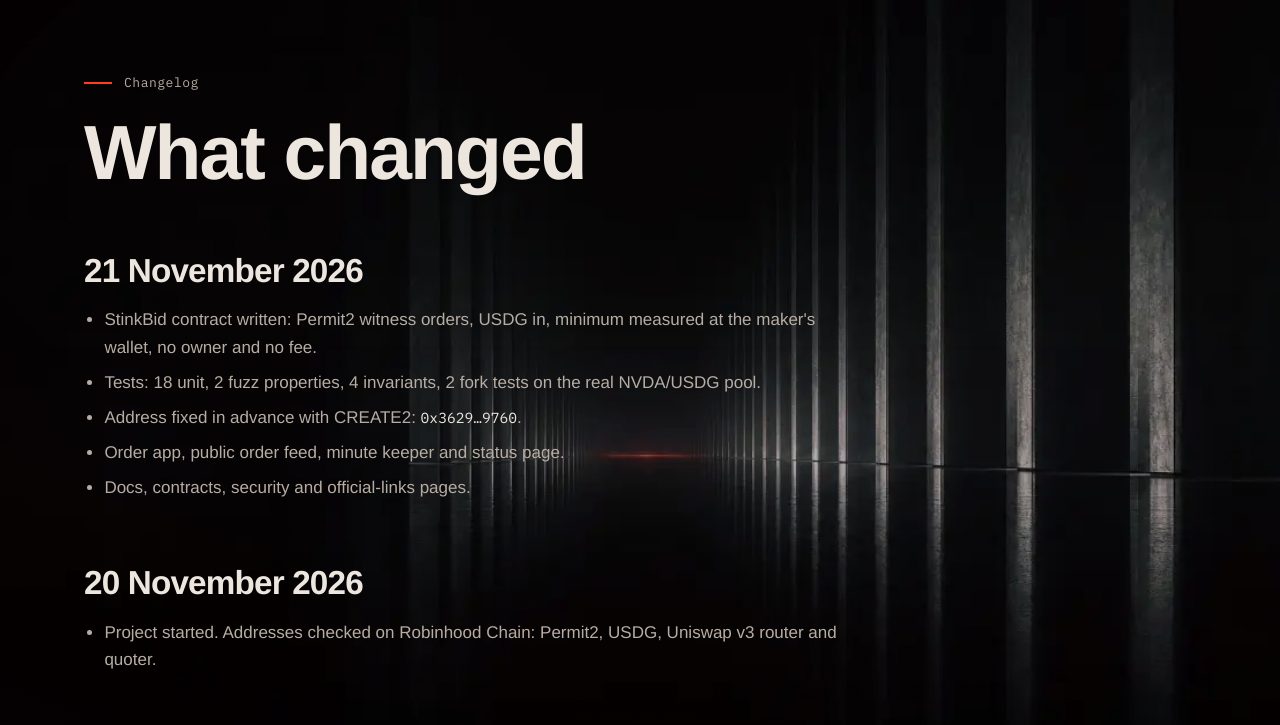
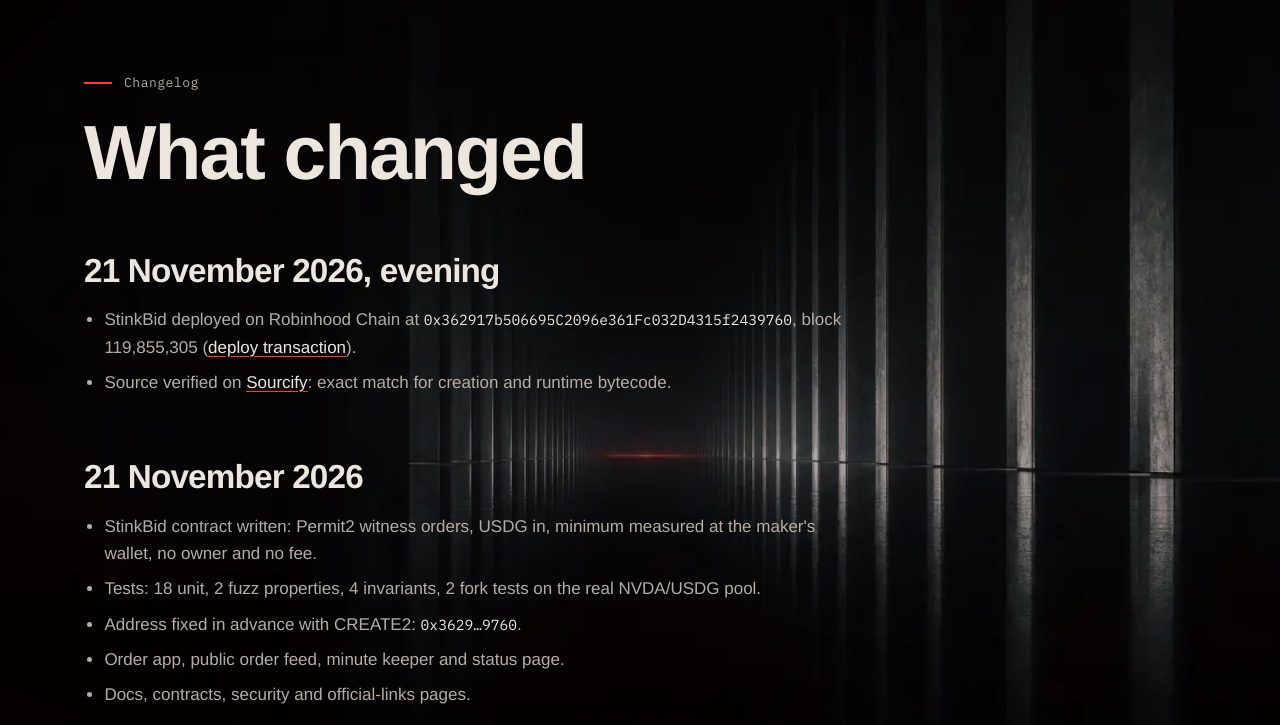
Before and after one commit to stinkbid/stinkbid, a website built with Vite: page changelog.html in a window 1280 px wide. Shown: the part 75-800 px from the top of the page. Built offline with nearby package versions, Linux system fonts and the light colour scheme.

Commit message:
Deployed StinkBid on Robinhood Chain, source verified on Sourcify

```diff
--- a/changelog.html
+++ b/changelog.html
@@ -39,6 +39,11 @@
           <h1 id="cl-title">What changed</h1>
         </div>
         <div class="prose">
+          <h2>21 November 2026, evening</h2>
+          <ul>
+            <li>StinkBid deployed on Robinhood Chain at <code>0x362917b506695C2096e361Fc032D4315f2439760</code>, block 119,855,305 (<a href="https://robinhoodchain.blockscout.com/tx/0x690a9871e316bff9b0900c0a9d07b0328d827e3ccd8e2b9b32b057f70deba381">deploy transaction</a>).</li>
+            <li>Source verified on <a href="https://repo.sourcify.dev/4663/0x362917b506695C2096e361Fc032D4315f2439760">Sourcify</a>: exact match for creation and runtime bytecode.</li>
+          </ul>
           <h2>21 November 2026</h2>
           <ul>
             <li>StinkBid contract written: Permit2 witness orders, USDG in, minimum measured at the maker's wallet, no owner and no fee.</li>
```
Also changed, not shown: _pages/changelog.body.html (+5 -0 lines), _pages/contracts.body.html (+1 -1 lines), contracts.html (+1 -1 lines), README.md, public/.well-known/stinkbid.json.
